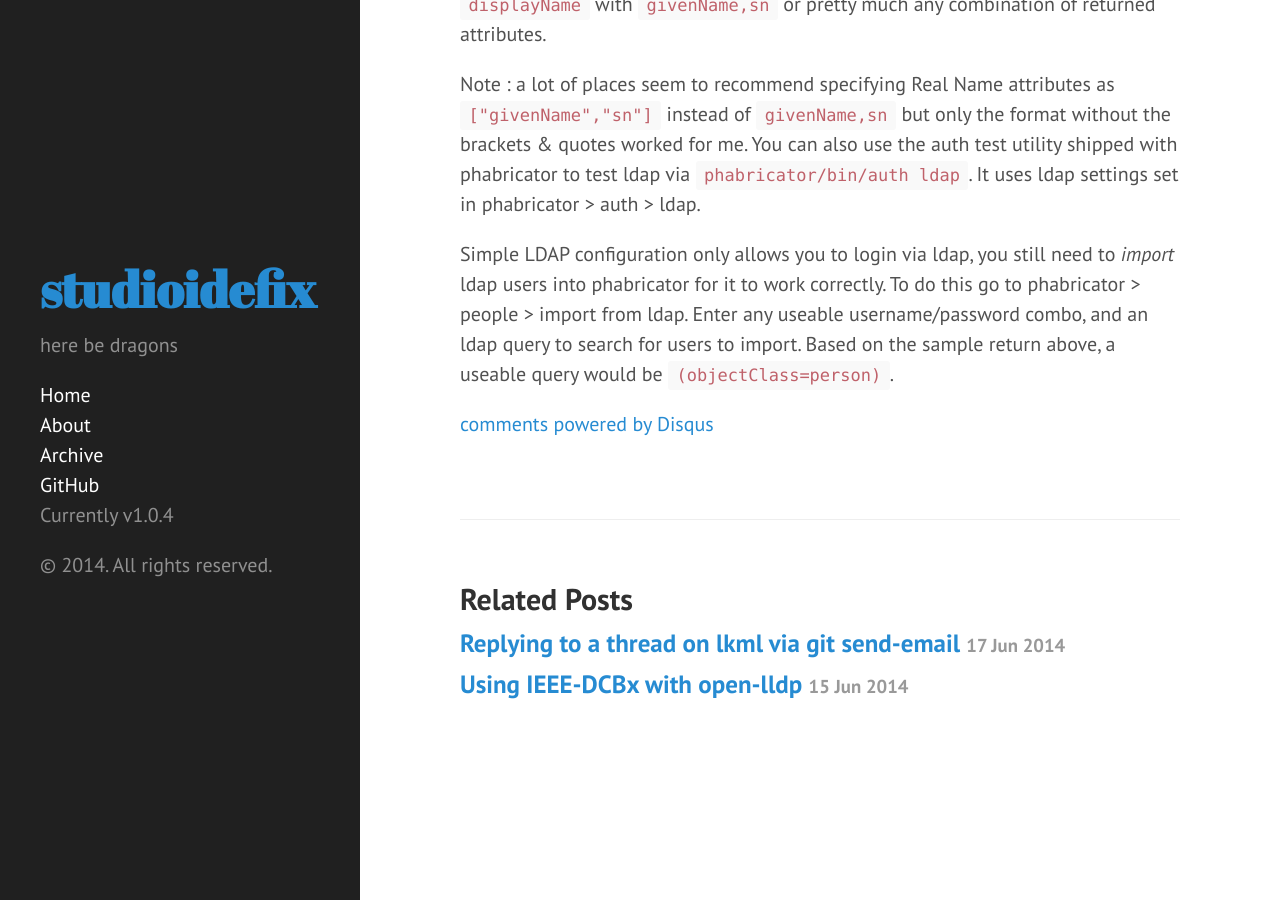
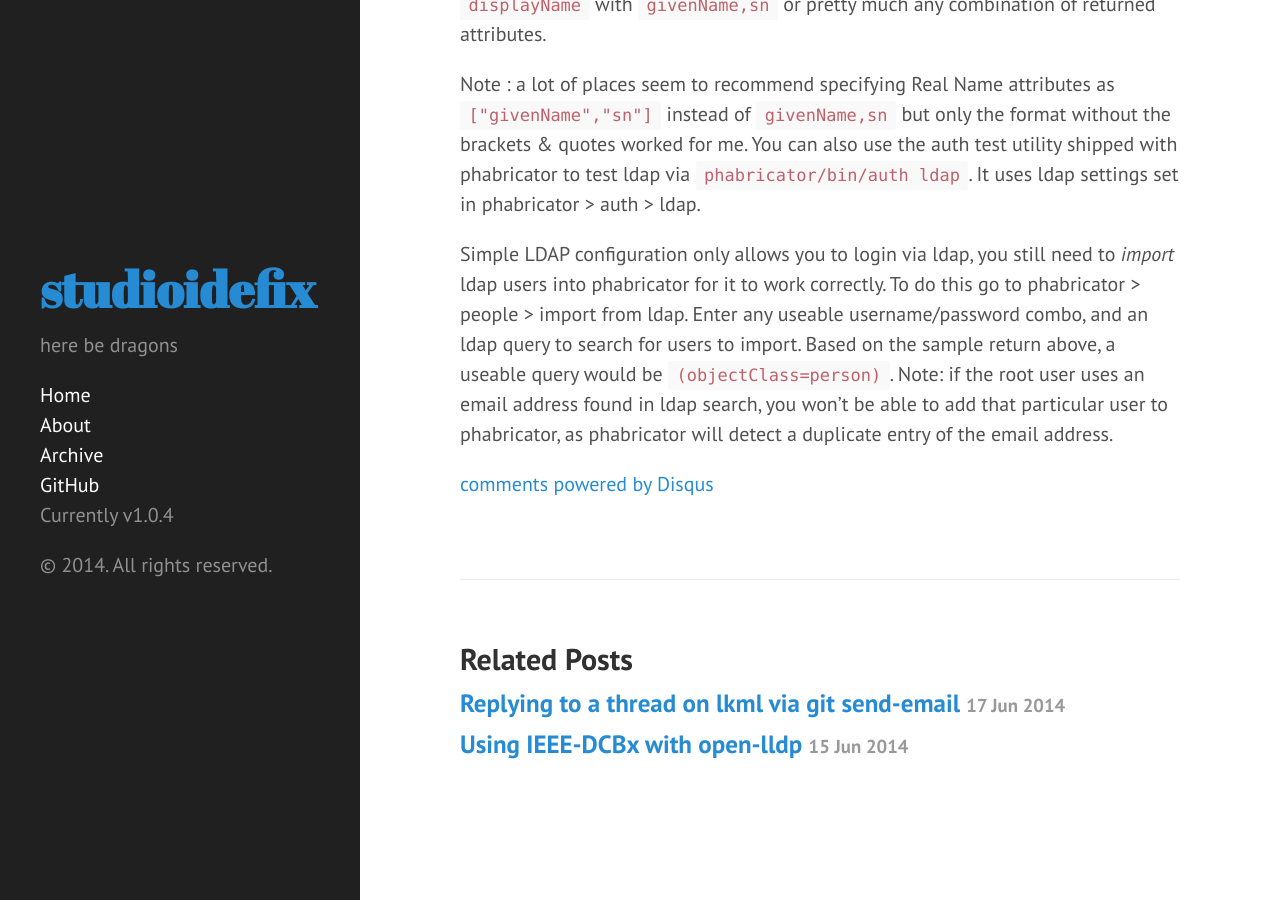
Before and after one commit to anish/anish.github.io, a Jekyll site: the page built from _posts/2014-06-24-ldap-phabricator.md, in a window 1280 px wide and 900 px high, scrolled down 1898 px. Built offline with Jekyll 4.4.1, drawn with Linux system fonts in a browser that asks for light colours; Markdown is read by kramdown in place of the engine named in the settings; comment, search, counter and statistics services are not loaded.

Commit message:
add duplicate email bug info

```diff
--- a/_posts/2014-06-24-ldap-phabricator.md
+++ b/_posts/2014-06-24-ldap-phabricator.md
@@ -57,4 +57,4 @@ Username Attributes & Real name attributes were based on this sample return. The
 
 Note : a lot of places seem to recommend specifying Real Name attributes as <code>["givenName","sn"]</code> instead of <code>givenName,sn</code> but only the format without the brackets & quotes worked for me. You can also use the auth test utility shipped with phabricator to test ldap via <code>phabricator/bin/auth ldap</code>. It uses ldap settings set in phabricator > auth > ldap.
 
-Simple LDAP configuration only allows you to login via ldap, you still need to *import* ldap users into phabricator for it to work correctly. To do this go to phabricator > people > import from ldap. Enter any useable username/password combo, and an ldap query to search for users to import. Based on the sample return above, a useable query would be <code>(objectClass=person)</code>.
+Simple LDAP configuration only allows you to login via ldap, you still need to *import* ldap users into phabricator for it to work correctly. To do this go to phabricator > people > import from ldap. Enter any useable username/password combo, and an ldap query to search for users to import. Based on the sample return above, a useable query would be <code>(objectClass=person)</code>. Note: if the root user uses an email address found in ldap search, you won't be able to add that particular user to phabricator, as phabricator will detect a duplicate entry of the email address.
```
